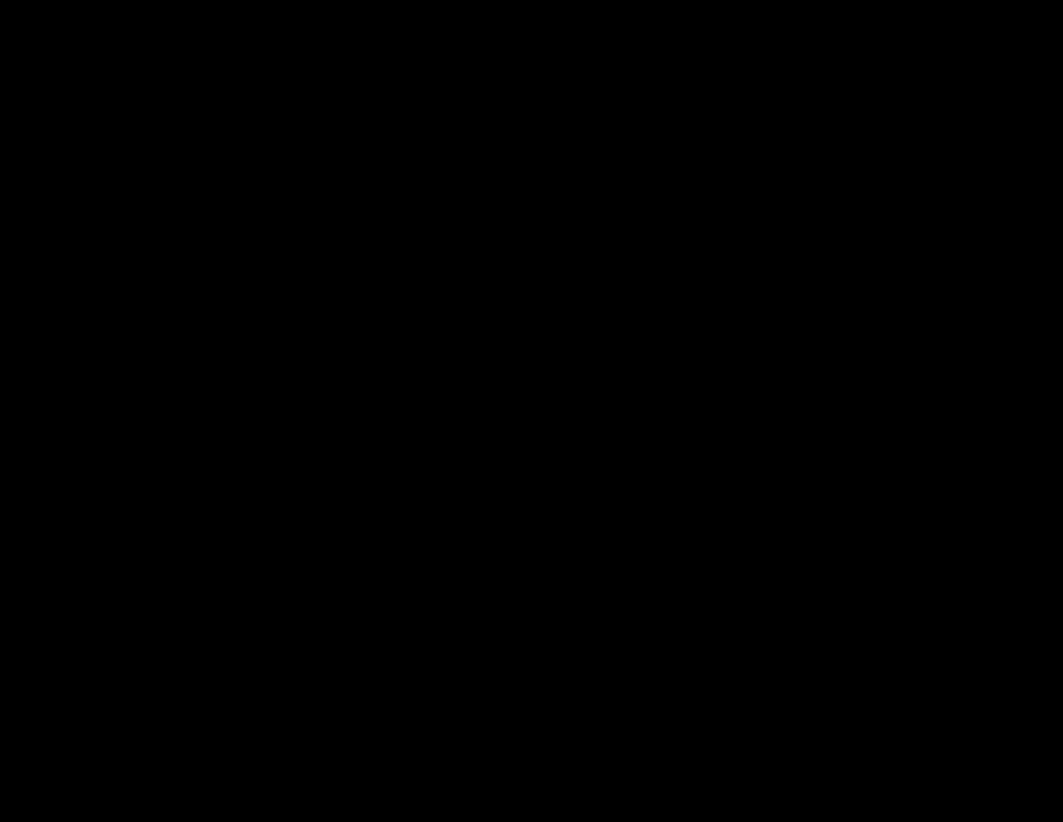
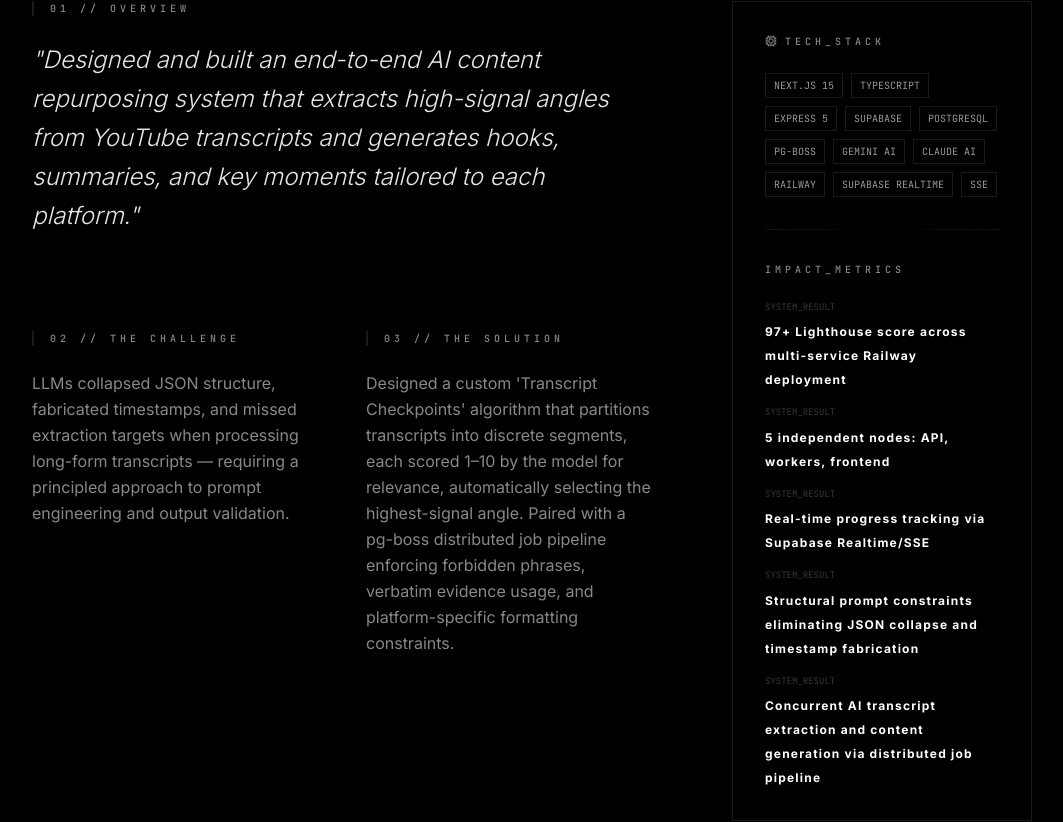
Before and after one commit to ameghcoder/mono-portfolio, a Next.js app: page /projects/creatorjot in a window 1280 px wide. Before the commit this address had no page. Shown: the part 440-1262 px from the top of the page, without its empty margins (108-1171 px from the left). Before the commit the page ends 800 px from the top, so only its background shows below. Built offline with nearby package versions, Linux system fonts and the light colour scheme.

Commit message:
add: creatorjot.com and flowforge projects

```diff
--- a/src/components/ResumeButton.tsx
+++ b/src/components/ResumeButton.tsx
@@ -2,7 +2,7 @@
 
 import { PORTFOLIO_DATA } from "@/data/portfolio";
 import { motion } from "framer-motion";
-import { FileDown } from "lucide-react";
+import { UserCircle2 } from "lucide-react";
 
 export function ResumeButton() {
     return (
@@ -17,8 +17,8 @@ export function ResumeButton() {
                 target="_blank"
                 className="flex items-center gap-3 bg-white text-black px-6 py-3 rounded-full font-mono text-xs sm:text-sm font-bold uppercase tracking-widest shadow-2xl hover:scale-105 active:scale-95 transition-all group"
             >
-                <FileDown size={14} className="group-hover:translate-y-0.5 transition-transform" />
-                Get My Resume
+                <UserCircle2 size={14} className="group-hover:translate-y-0.5 transition-transform" />
+                Hire Me
             </a>
         </motion.div>
     );
--- a/src/data/portfolio.ts
+++ b/src/data/portfolio.ts
@@ -60,13 +60,78 @@ export const PORTFOLIO_DATA: PortfolioData = {
     location: "Rajasthan, India / Remote",
     availability: "Available for high-impact engineering roles",
     email: "mintuser65@gmail.com",
-    resume:
-      "https://docs.google.com/document/d/1ylZ9VDIYun6N5o0oD1ixMI2ZL2P4DSCv7vUOqx5Fg3w/edit?usp=sharing",
+    resume: "https://docs.google.com/document/d/1iF_eRrJdFLTWHE0vuzUMElzyc7VQyWfSZRs8iLpOOec/edit?usp=sharing",
     avatar: "/yrjdev.jpg",
   },
   calendarUrl: "dojo-agency/founder-mvp-website-clarity-call",
   repoUrl: "https://github.com/ameghcoder/mono-portfolio",
   projects: [
+    {
+      slug: "creatorjot",
+      title: "CreatorJot",
+      type: "AI Content Pipeline for YouTube Content Repurpose",
+      description:
+        "An AI-powered pipeline that repurposes YouTube content into platform-ready assets using a custom transcript segmentation algorithm and distributed job orchestration.",
+      fullContent: {
+        overview:
+          "Designed and built an end-to-end AI content repurposing system that extracts high-signal angles from YouTube transcripts and generates hooks, summaries, and key moments tailored to each platform.",
+        challenge:
+          "LLMs collapsed JSON structure, fabricated timestamps, and missed extraction targets when processing long-form transcripts — requiring a principled approach to prompt engineering and output validation.",
+        solution:
+          "Designed a custom 'Transcript Checkpoints' algorithm that partitions transcripts into discrete segments, each scored 1–10 by the model for relevance, automatically selecting the highest-signal angle. Paired with a pg-boss distributed job pipeline enforcing forbidden phrases, verbatim evidence usage, and platform-specific formatting constraints.",
+        tech: [
+          "Next.js 15",
+          "TypeScript",
+          "Express 5",
+          "Supabase",
+          "PostgreSQL",
+          "pg-boss",
+          "Gemini AI",
+          "Claude AI",
+          "Railway",
+          "Supabase Realtime",
+          "SSE",
+        ],
+        impact: [
+          "97+ Lighthouse score across multi-service Railway deployment",
+          "5 independent nodes: API, workers, frontend",
+          "Real-time progress tracking via Supabase Realtime/SSE",
+          "Structural prompt constraints eliminating JSON collapse and timestamp fabrication",
+          "Concurrent AI transcript extraction and content generation via distributed job pipeline",
+        ],
+        links: {
+          live: "https://creatorjot.com",
+        },
+      },
+    },
+    {
+      slug: "flowforge",
+      title: "FlowForge",
+      type: "Node Abstraction Layer for Composable AI Workflows",
+      description:
+        "A config-driven orchestration system for building composable AI workflows, where all node types are defined as JSON and rendered by a single universal controller.",
+      fullContent: {
+        overview:
+          "FlowForge is a data-driven node abstraction layer that eliminates per-node component boilerplate by defining all node types as JSON config rendered through a single universal NodeController.",
+        challenge:
+          "Traditional node-based workflow builders require per-node React components, creating scaling friction as new node types are added and making runtime extensibility difficult.",
+        solution:
+          "Engineered a type-based field registry (registerField/getField) mapping field type strings to React components at runtime, so new field types plug in without touching rendering logic. Dynamic ReactFlow handle generation auto-spawns input handles as users type {{variable}} syntax, parsed via regex diff against prior textarea state.",
+        tech: [
+          "JavaScript",
+          "React",
+          "ReactFlow",
+          "Zustand",
+          "Tailwind CSS",
+        ],
+        impact: [
+          "Zero per-node component boilerplate via universal NodeController",
+          "Runtime-extensible field registry — new field types require no rendering changes",
+          "Dynamic handle generation from {{variable}} syntax via regex diff parsing",
+        ],
+        links: {},
+      },
+    },
     {
       slug: "pixearn",
       title: "PixEarn",
```
